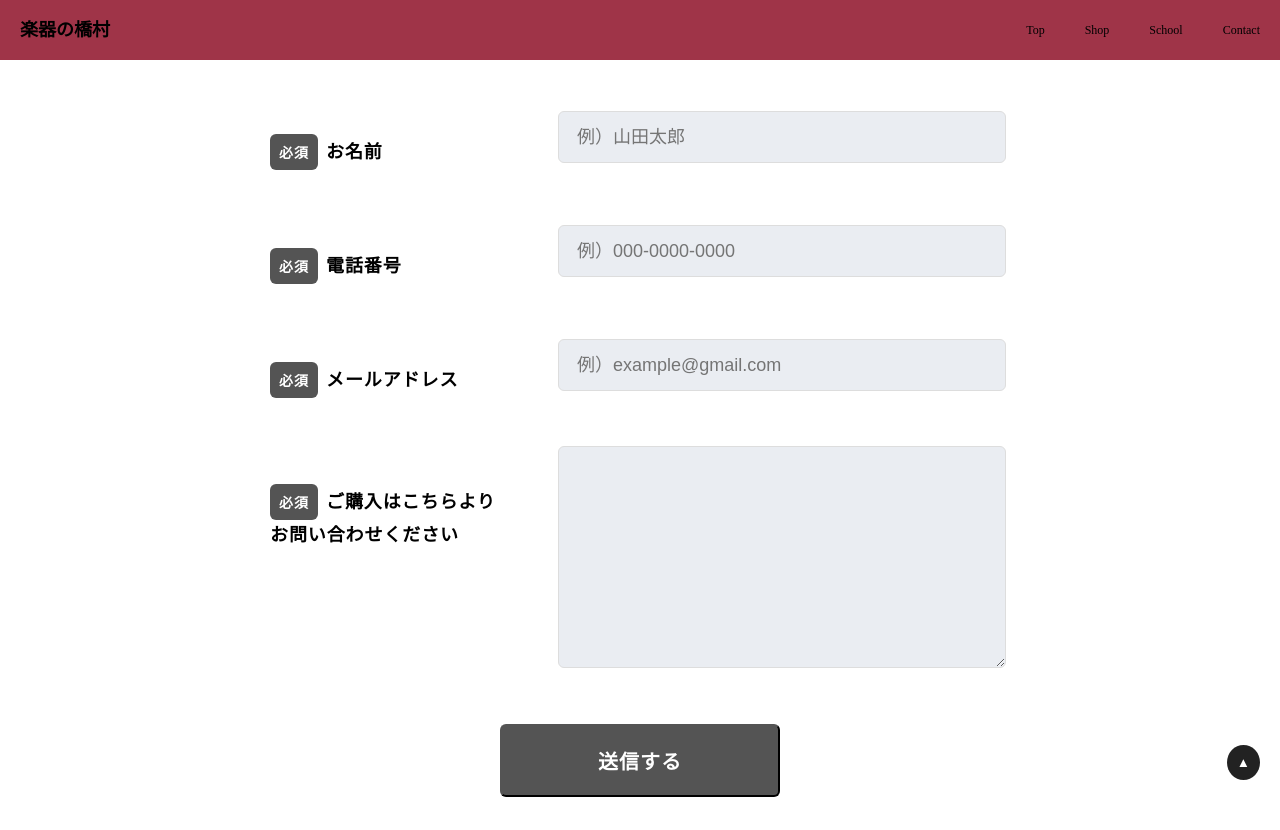
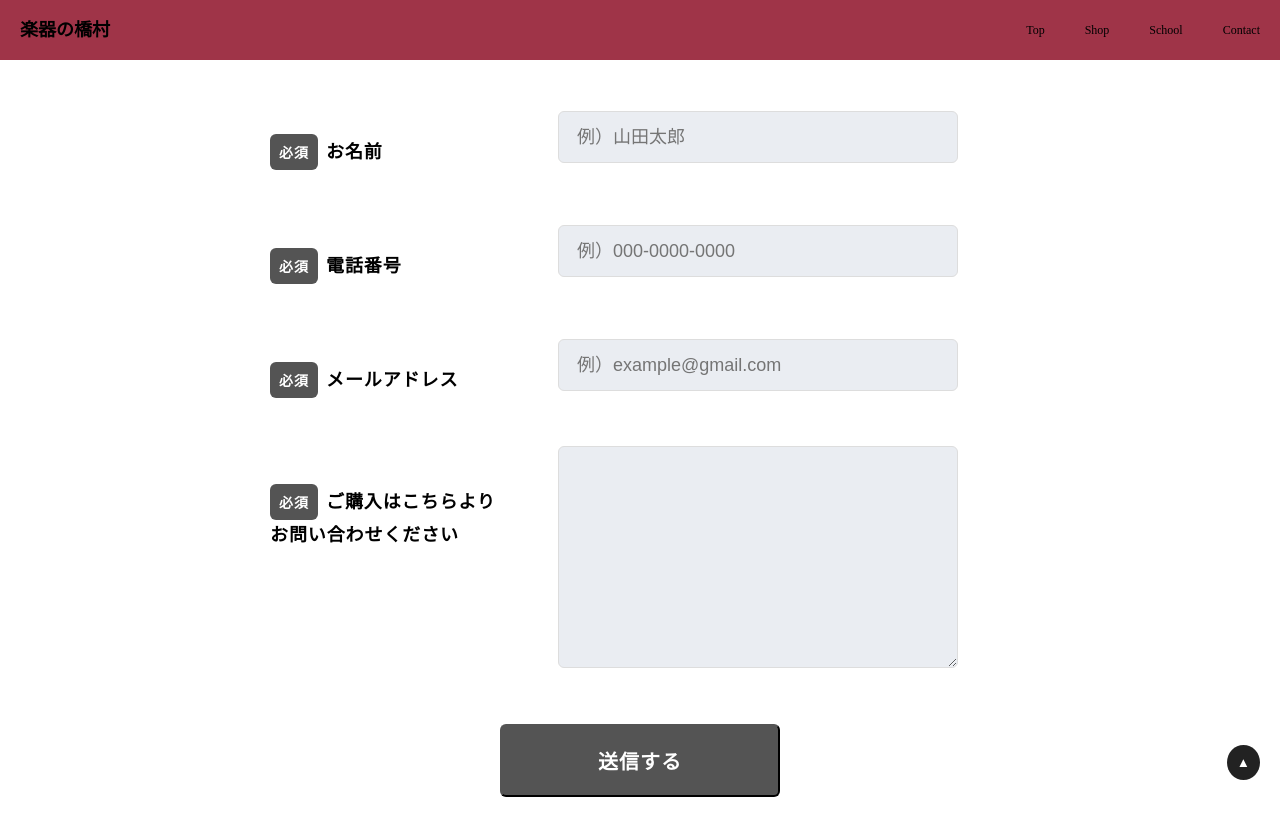
Before and after one commit to Hideto-git/Music-store-contact, a plain HTML site: page index.html in a window 1280 px wide. Shown: the top 830 px of the page. Drawn offline with Linux system fonts and the light colour scheme.

Commit message:
Update style.css

```diff
--- a/style.css
+++ b/style.css
@@ -341,11 +341,11 @@ footer .container {
       margin-top: 40px;
     }
   }
+  /*ここを調整した*/
   .Form-Item {
-
     padding-top: 24px;
     padding-bottom: 24px;
-    width: 100%;
+    width: 93%;
     display: flex;
     align-items: center;
   }
```
